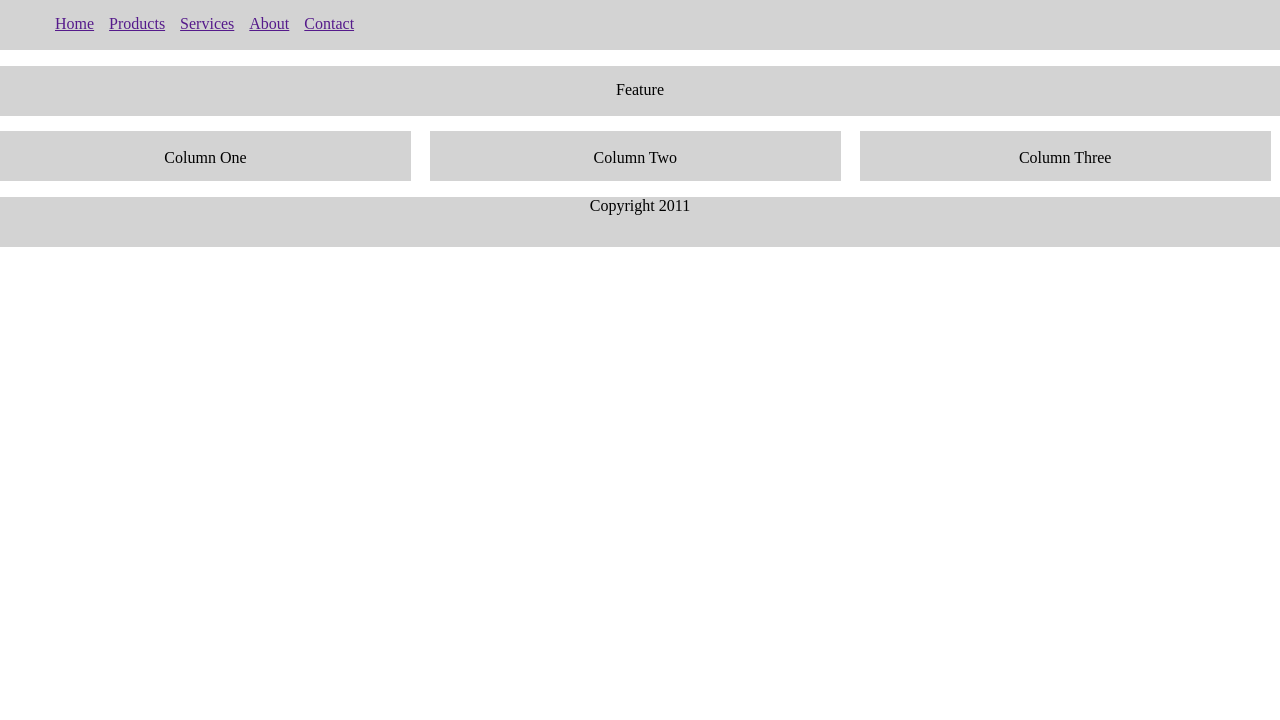
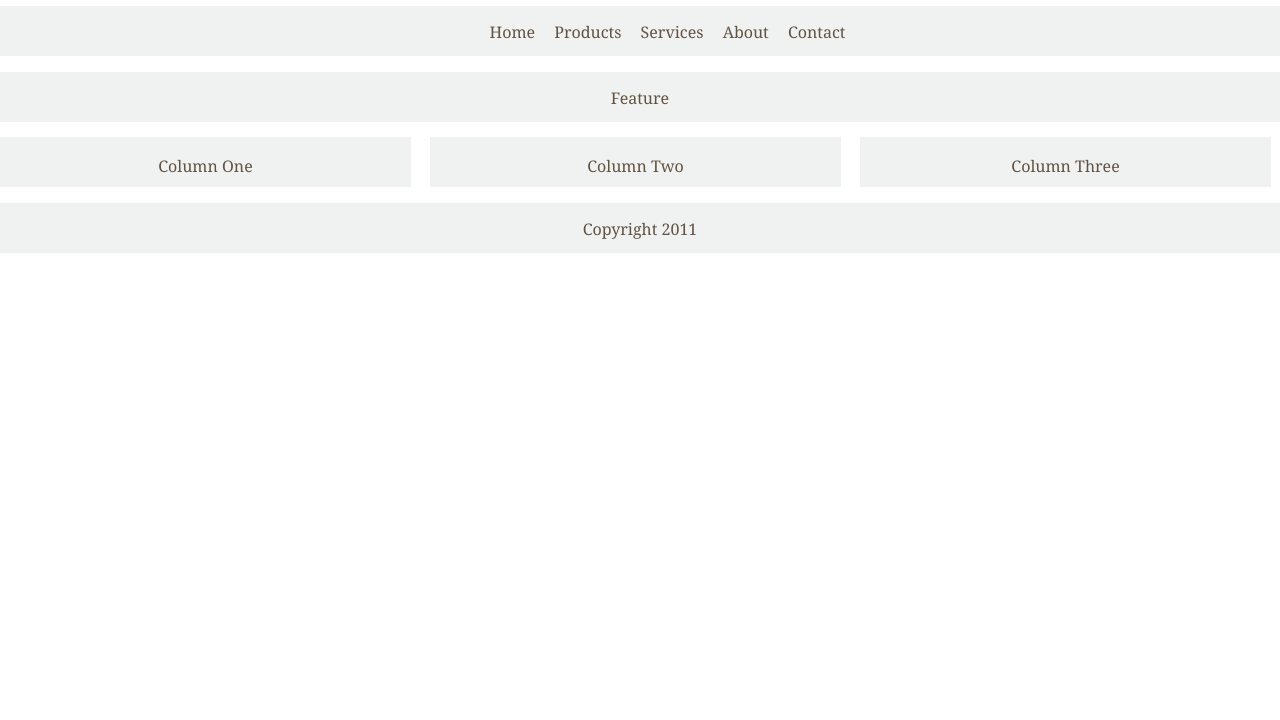
Before and after one commit to new-ea/CFLMS-CSS-DAY02-Ervin-Georg, a plain HTML site: page Exercise_CSS_Advanced/index.html in a window 1280 px wide. Shown: the part 80-800 px from the top of the page. Drawn offline with Linux system fonts and the light colour scheme.

Commit message:
some updates

```diff
--- a/Exercise_CSS_Advanced/index.html
+++ b/Exercise_CSS_Advanced/index.html
@@ -10,7 +10,7 @@
     <header>
         <h1>Logo</h1>
     </header>
-    <nav>
+    <nav class="main_nav">
         <ul>
             <li><a href="">Home</a></li>
             <li><a href="">Products</a></li>
--- a/Exercise_CSS_Advanced/style.css
+++ b/Exercise_CSS_Advanced/style.css
@@ -2,13 +2,15 @@ body{
     margin: 0;
     padding: 0;
     width: 100%;
+    font-family: Georgia, 'Times New Roman', Times, serif;
+    color: #625240;
 }
 
 header,
 nav,
 main,
 footer{
-    background-color: lightgrey;
+    background-color: #F0F1F1;
     text-align: center;
 }
 
@@ -22,11 +24,29 @@ nav{
 }
 
 nav > ul > li{
-    float: left;
+    display: inline;
     list-style: none;
     padding-left: 15px;
+}
+
+a:link{
+    text-decoration: none;
+}
+
+a:hover{
+    text-decoration: underline;
+}
+
+a:visited,
+a:visited{
+    color: #625240;
+}
+
+nav > ul{
+    margin: 0;
     padding-top: 15px;
 }
+
 main{
     height: 50px;
     margin: 15px 0;
@@ -42,7 +62,7 @@ main > p{
     display: inline-block;
     height: 50px;
     width: 32.1%;
-    background-color: lightgrey;
+    background-color: #F0F1F1;
     text-align: center;
 }
 
@@ -62,52 +82,6 @@ footer{
     height: 50px;
 }
 
-
-
-
-
-
-/* body{
-    margin: 0;
-    padding: 0;
+footer > p{
+    padding-top: 15px;
 }
-
-header{
-    width: 100%;
-    text-align: center;
-    height: 50px;
-}
-
-nav{
-    width: 100%;
-    background-color: darkgrey;
-    height: 50px;
-}
-
-nav > ul > li{
-    float: left;
-    list-style: none;
-    padding-left: 15px;
-}
-
-main{
-    width: 100%;
-    background-color: darkgrey;
-    height: 50px;
-    vertical-align: middle;
-}
-
-article > div{
-    background-color: darkgrey;
-    margin: 5px;
-    display: inline-block;
-    width: 30%;
-    height: 50px;
-}
-
-footer{
-    background-color: darkgrey;
-    width: 100%;
-    text-align: center;
-    height: 50px;
-} */
```
